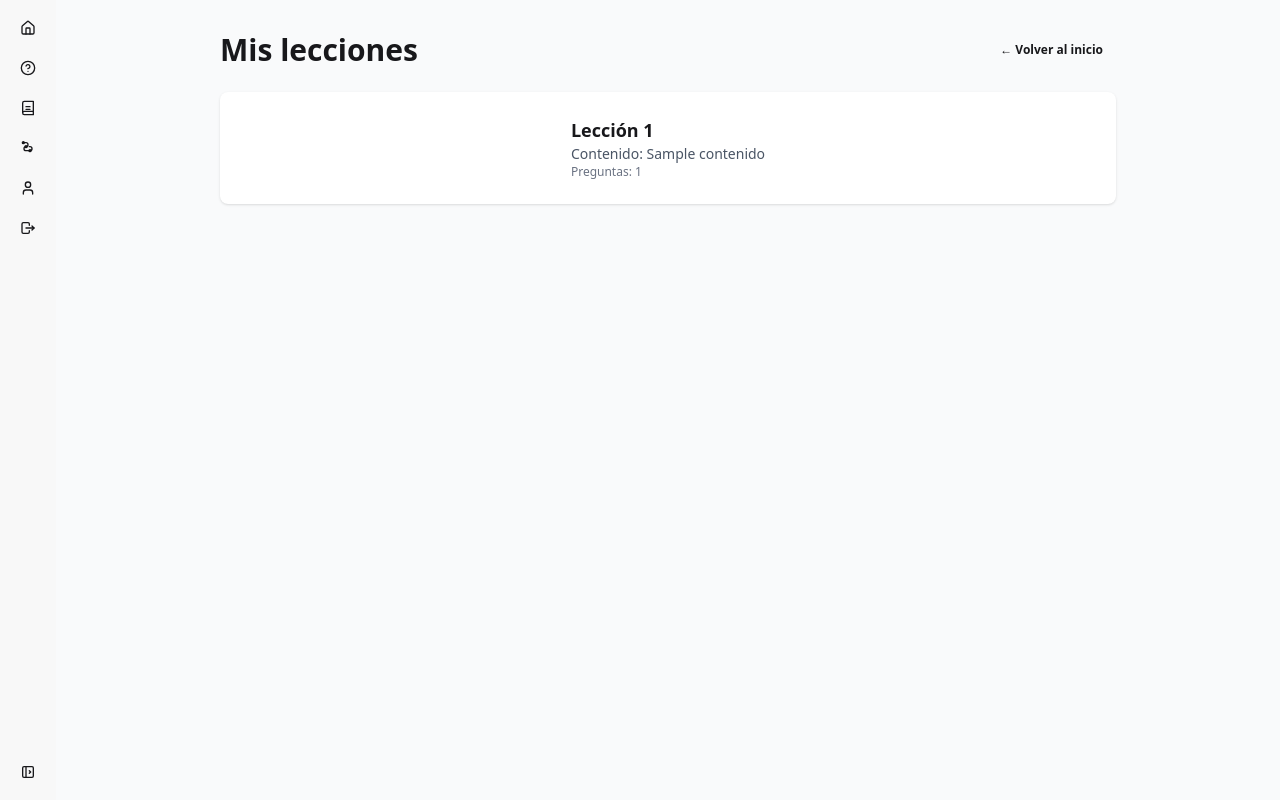
After one commit to 10scar/scatola, a Django app: page /rutas/lecciones/ in a window 1280 px wide. The commit adds this page. Run offline with Django 5.2, Linux system fonts and the light colour scheme; a user stored in the database is signed in; tables that the repository leaves empty hold one stand-in row (values such as "Sample post"); style sheets or scripts are compiled from the project's sources; parts of the project's set-up code (start-up, migrations or seed data) failed here and were passed over; some libraries are stand-ins or nearby versions.

Commit message:
Vista de las lecciones asociadas a la ruta

```diff
--- a/Proyecto/Conedus/urls.py
+++ b/Proyecto/Conedus/urls.py
@@ -41,4 +41,6 @@ urlpatterns = [
     # Preguntas Diarias
     path('preguntas-diarias/', rutas_views.preguntas_diarias_view, name='preguntas_diarias'),
     path('preguntas-diarias/responder/', rutas_views.guardar_respuesta_diaria, name='guardar_respuesta_diaria'),
+    # Lecciones de la ruta
+    path('rutas/lecciones/', rutas_views.listar_lecciones, name='listar_lecciones'),
 ]
--- a/Proyecto/rutas/views.py
+++ b/Proyecto/rutas/views.py
@@ -8,6 +8,8 @@ from .models import RespuestaDiaria
 import random
 import json
 from django.utils import timezone
+from django.contrib import messages
+from .models import Ruta, Leccion
 
 
 
@@ -118,3 +120,27 @@ def guardar_respuesta_diaria(request):
         return JsonResponse({'error': 'Datos inválidos'}, status=400)
     except Exception as e:
         return JsonResponse({'error': str(e)}, status=400)
+
+
+@login_required
+def listar_lecciones(request):
+    """Lista las lecciones de la ruta del usuario actual."""
+    ruta = Ruta.objects.filter(usuario=request.user).first()
+
+    if not ruta:
+        messages.warning(request, "Primero debes configurar tu ruta de aprendizaje.")
+        return redirect('usuarios:ver_rutas')
+
+    lecciones = (
+        Leccion.objects
+        .filter(ruta=ruta)
+        .select_related('contenido')
+        .prefetch_related('preguntas')
+        .order_by('numero')
+    )
+
+    context = {
+        'ruta': ruta,
+        'lecciones': lecciones,
+    }
+    return render(request, 'rutas/listar_lecciones.html', context)
--- a/Proyecto/templates/dashboard/navbar.html
+++ b/Proyecto/templates/dashboard/navbar.html
@@ -38,6 +38,22 @@
         </button>
       </li>
 
+      <!-- Mis lecciones (ruta de aprendizaje) -->
+      <li>
+        <a href="{% url 'listar_lecciones' %}" class="is-drawer-close:tooltip is-drawer-close:tooltip-right" data-tip="Mi ruta de aprendizaje">
+          <!-- Ícono de ruta -->
+          <svg xmlns="http://www.w3.org/2000/svg" viewBox="0 0 24 24"
+               stroke-linejoin="round" stroke-linecap="round" stroke-width="2"
+               fill="none" stroke="currentColor" class="inline-block size-4 my-1.5">
+            <path d="M5 4h4a3 3 0 0 1 0 6H9a3 3 0 0 0 0 6h6a3 3 0 0 0 0-6h-1" />
+            <circle cx="5" cy="4" r="1.5" />
+            <circle cx="9" cy="10" r="1.5" />
+            <circle cx="15" cy="16" r="1.5" />
+          </svg>
+          <span class="is-drawer-close:hidden">Mis lecciones</span>
+        </a>
+      </li>
+
       <!-- Perfil -->
       <li>
         <a href="{% url 'usuarios:profile_details' %}" class="is-drawer-close:tooltip is-drawer-close:tooltip-right" data-tip="Perfil">
--- a/Proyecto/templates/diagnosticos/resultados.html
+++ b/Proyecto/templates/diagnosticos/resultados.html
@@ -41,7 +41,7 @@
                 {% endif %}
 
                 <div class="card-actions justify-center">
-                    <a href="{% url 'dashboard_estudiante' %}" class="btn btn-primary btn-lg">
+                    <a href="{% url 'listar_lecciones' %}" class="btn btn-primary btn-lg">
                         Ver Mi Ruta de Aprendizaje
                     </a>
                 </div>
--- /dev/null
+++ b/Proyecto/templates/rutas/listar_lecciones.html
@@ -0,0 +1,43 @@
+{% extends "dashboard/dashboard_estudiante.html" %}
+
+{% block title %}Mis lecciones{% endblock %}
+
+{% block page_content %}
+<div class="min-h-screen bg-gray-50 py-8">
+  <div class="max-w-4xl mx-auto">
+    <div class="flex items-center justify-between mb-6">
+      <h1 class="text-3xl font-bold">Mis lecciones</h1>
+      <a href="{% url 'usuarios:dashboard_estudiante' %}" class="btn btn-ghost btn-sm">
+        ← Volver al inicio
+      </a>
+    </div>
+
+    {% if lecciones %}
+      <div class="space-y-4">
+        {% for leccion in lecciones %}
+          <div class="card bg-white shadow">
+            <div class="card-body flex justify-between items-center">
+              <div>
+                <h2 class="font-semibold text-lg">
+                  Lección {{ leccion.numero }}
+                </h2>
+                <p class="text-sm text-gray-600">
+                  Contenido: {{ leccion.contenido.titulo }}
+                </p>
+                <p class="text-xs text-gray-500">
+                  Preguntas: {{ leccion.preguntas.count }}
+                </p>
+              </div>
+              <!-- Aquí más adelante puedes agregar botón para “iniciar lección” -->
+            </div>
+          </div>
+        {% endfor %}
+      </div>
+    {% else %}
+      <p class="text-gray-600">
+        Aún no tienes lecciones generadas. Completa la prueba diagnóstica o configura tu ruta.
+      </p>
+    {% endif %}
+  </div>
+</div>
+{% endblock %}
```
Also changed, not shown: Proyecto/templates/home_estudiante.html (+16 -0 lines).
